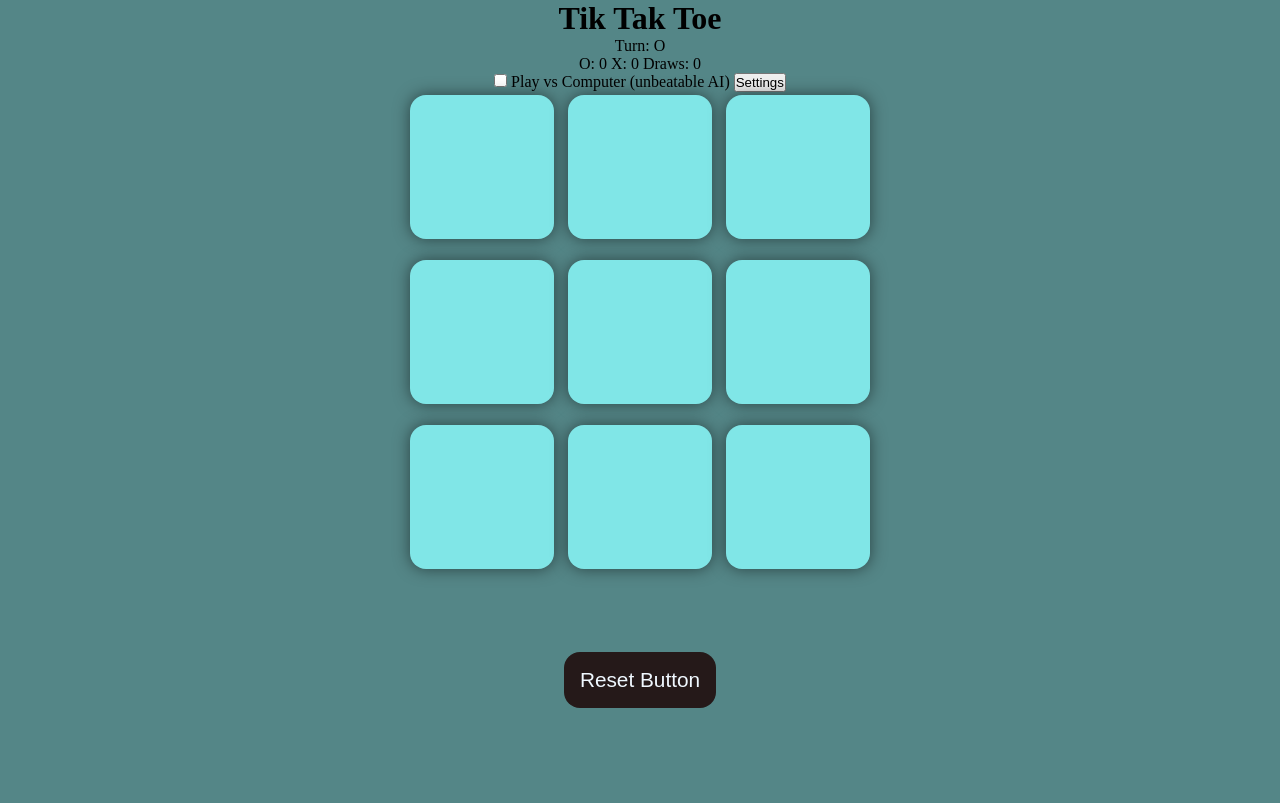
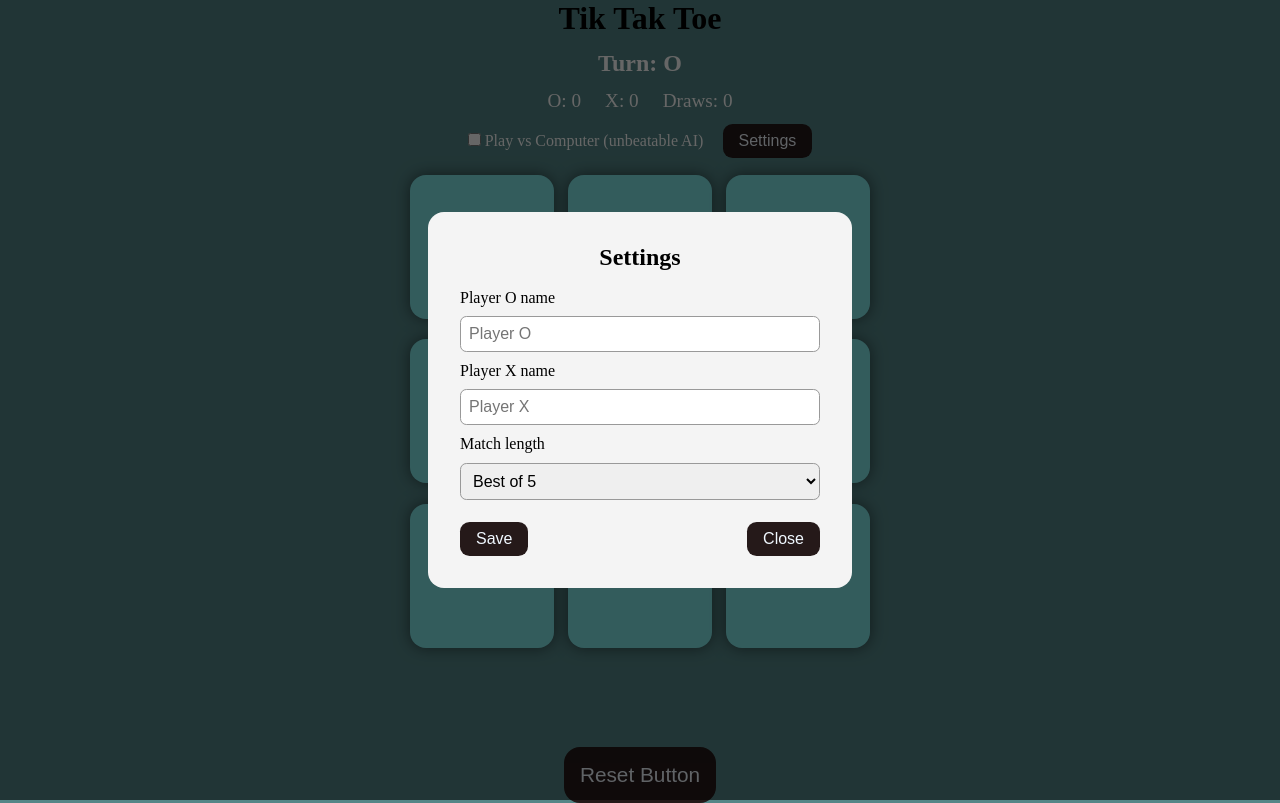
Before and after one commit to Goluson/development-demo., a plain HTML site: page index.html in a window 1280 px wide. Drawn offline with Linux system fonts and the light colour scheme.

Commit message:
Add styles for accessibility and game UI elements

```diff
--- a/style.css
+++ b/style.css
@@ -36,6 +36,19 @@ body {
     background-color: #80e6e7;
 }
 
+/* ============ NEW: keyboard focus ring for accessibility ============ */
+.box:focus-visible {
+    outline: 4px solid #ff6b6b;
+    outline-offset: 2px;
+}
+
+/* ============ NEW: highlight the 3 winning boxes ============ */
+.winning-box {
+    background-color: #ffe066 !important;
+    color: #1c1c1c !important;
+    box-shadow: 0 0 1.5rem rgba(255, 224, 102, 0.9) !important;
+}
+
 .resetbtn {
      padding: 1rem;
      font-size: 1.3rem;
@@ -43,6 +56,8 @@ body {
      color: aliceblue;
      border-radius: 1rem;
      border: none;
+     margin-top: 1rem;
+     cursor: pointer;
 }
 
 #new-btn {
@@ -74,3 +89,94 @@ body {
 .hide {
     display: none;
 }
+
+/* ============ NEW: turn indicator ============ */
+#turn-indicator {
+    font-size: 1.5rem;
+    color: white;
+    margin: 0.8rem 0;
+    font-weight: bold;
+}
+
+/* ============ NEW: scoreboard ============ */
+.scoreboard {
+    display: flex;
+    justify-content: center;
+    gap: 1.5rem;
+    font-size: 1.2rem;
+    color: white;
+    margin-bottom: 0.8rem;
+}
+
+/* ============ NEW: controls row (vs-computer + settings button) ============ */
+.controls {
+    display: flex;
+    justify-content: center;
+    align-items: center;
+    gap: 1.2rem;
+    color: white;
+    font-size: 1rem;
+    margin-bottom: 0.8rem;
+}
+
+.controls button {
+    padding: 0.5rem 1rem;
+    font-size: 1rem;
+    background-color: rgb(37, 25, 25);
+    color: aliceblue;
+    border-radius: 0.6rem;
+    border: none;
+    cursor: pointer;
+}
+
+/* ============ NEW: settings modal ============ */
+.modal {
+    position: fixed;
+    top: 0; left: 0;
+    width: 100%; height: 100%;
+    background: rgba(0,0,0,0.6);
+    display: flex;
+    justify-content: center;
+    align-items: center;
+    z-index: 10;
+}
+
+.modal-content {
+    background: #f4f4f4;
+    padding: 2rem;
+    border-radius: 1rem;
+    width: min(90vw, 360px);
+    text-align: left;
+    display: flex;
+    flex-direction: column;
+    gap: 0.6rem;
+}
+
+.modal-content h2 {
+    text-align: center;
+    margin-bottom: 0.5rem;
+}
+
+.modal-content input,
+.modal-content select {
+    padding: 0.5rem;
+    font-size: 1rem;
+    border-radius: 0.4rem;
+    border: 1px solid #999;
+}
+
+.modal-buttons {
+    display: flex;
+    justify-content: space-between;
+    margin-top: 0.8rem;
+}
+
+.modal-buttons button {
+    padding: 0.5rem 1rem;
+    font-size: 1rem;
+    background-color: rgb(37, 25, 25);
+    color: aliceblue;
+    border-radius: 0.6rem;
+    border: none;
+    cursor: pointer;
+}
```
